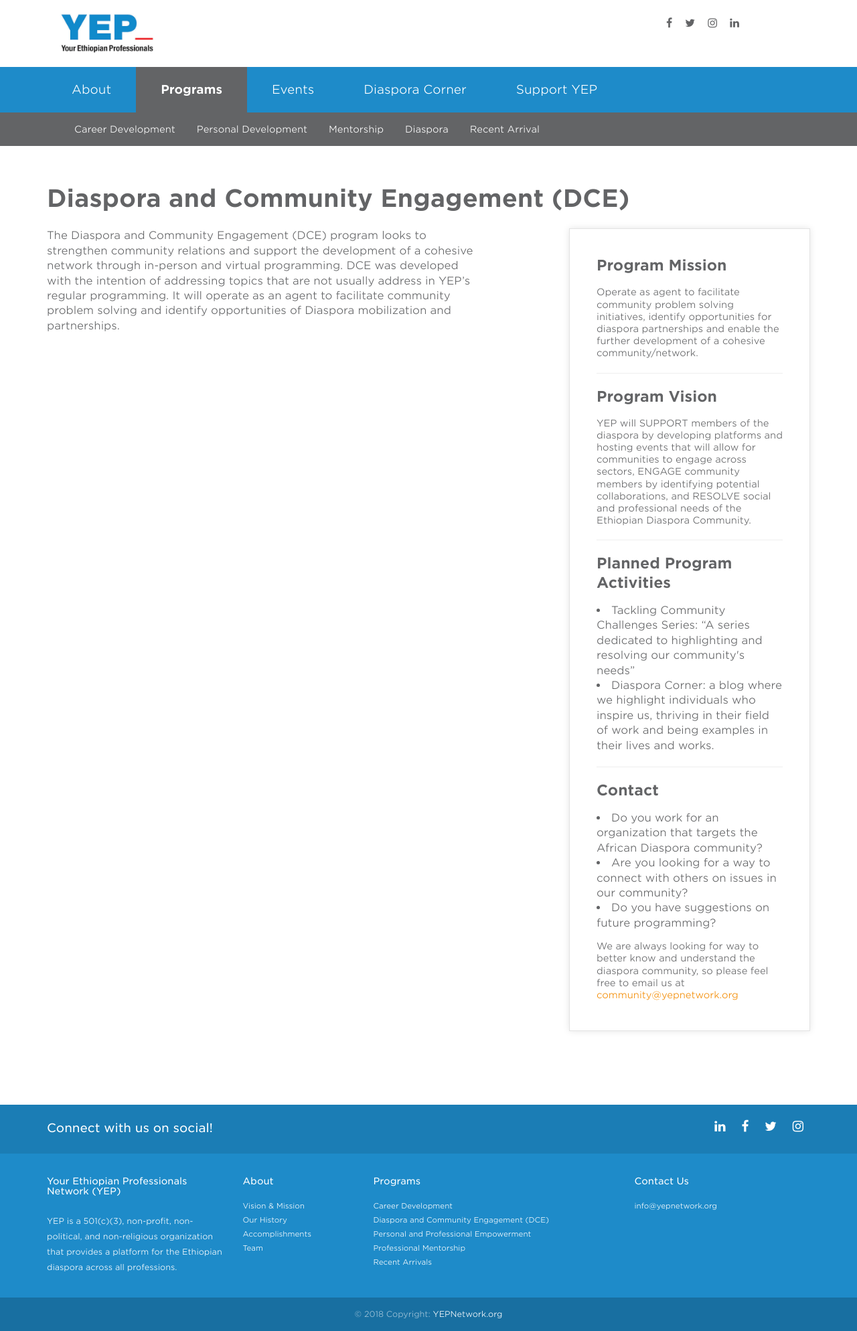
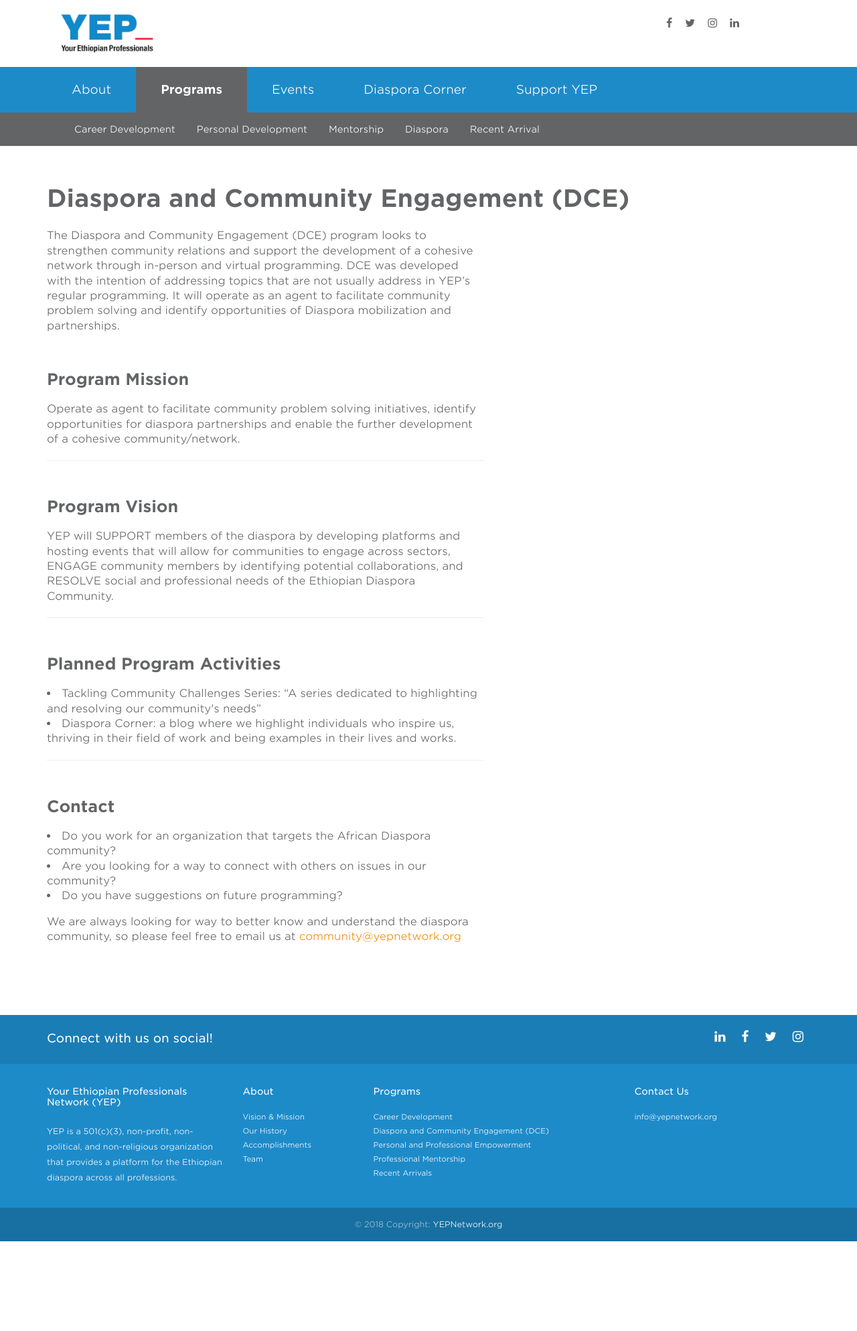
Before and after one commit to YEPNetwork/yepnetwork.github.io, a Jekyll site: the page built from _programs/diaspora-community-engagement.html, in a window 1280 px wide. Shown: the whole page at 67% size. Built offline with Jekyll 4.4.1, drawn with Linux system fonts in a browser that asks for light colours; nearby versions of some CDN libraries; after the commit the page ends 1854 px from its top, so only the background shows below that.

Commit message:
Update diaspora-community-engagement.html

```diff
--- a/_programs/diaspora-community-engagement.html
+++ b/_programs/diaspora-community-engagement.html
@@ -11,10 +11,6 @@
           <div class="row">
                <div class="col-sm-7 col-md-7">
 <p>The Diaspora and Community Engagement (DCE) program looks to strengthen community relations and support the development of a cohesive network through in-person and virtual programming. DCE was developed with the intention of addressing topics that are not usually address in YEP’s regular programming. It will operate as an agent to facilitate community problem solving and identify opportunities of Diaspora mobilization and partnerships. </p>
-    </div>
-       <div class="col-sm-5 col-md-4 col-md-offset-1">
-         <aside class="sidebar">
-   <div class="well">
     <h2>Program Mission </h2>
     <p> Operate as agent to facilitate community problem solving initiatives, identify opportunities for diaspora partnerships and enable the further development of a cohesive community/network.</p>
     <hr>
@@ -33,6 +29,3 @@
     </p>
      <p>We are always looking for way to better know and understand the diaspora community, so please feel free to email us at <a href="mailto:community@yepnetwork.org">community@yepnetwork.org</a> </p>
       </div>
-          </aside>
-            </div>
-            </div><!-- /.row -->
```
